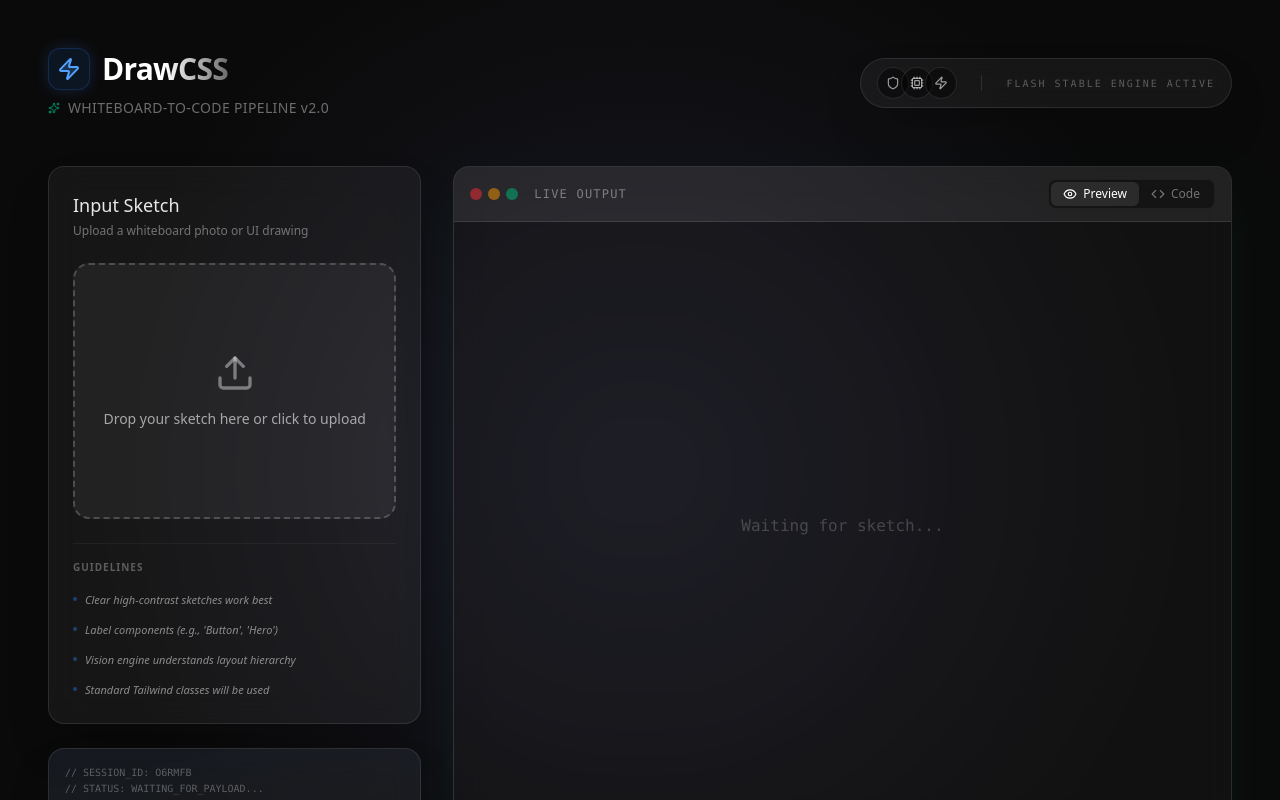
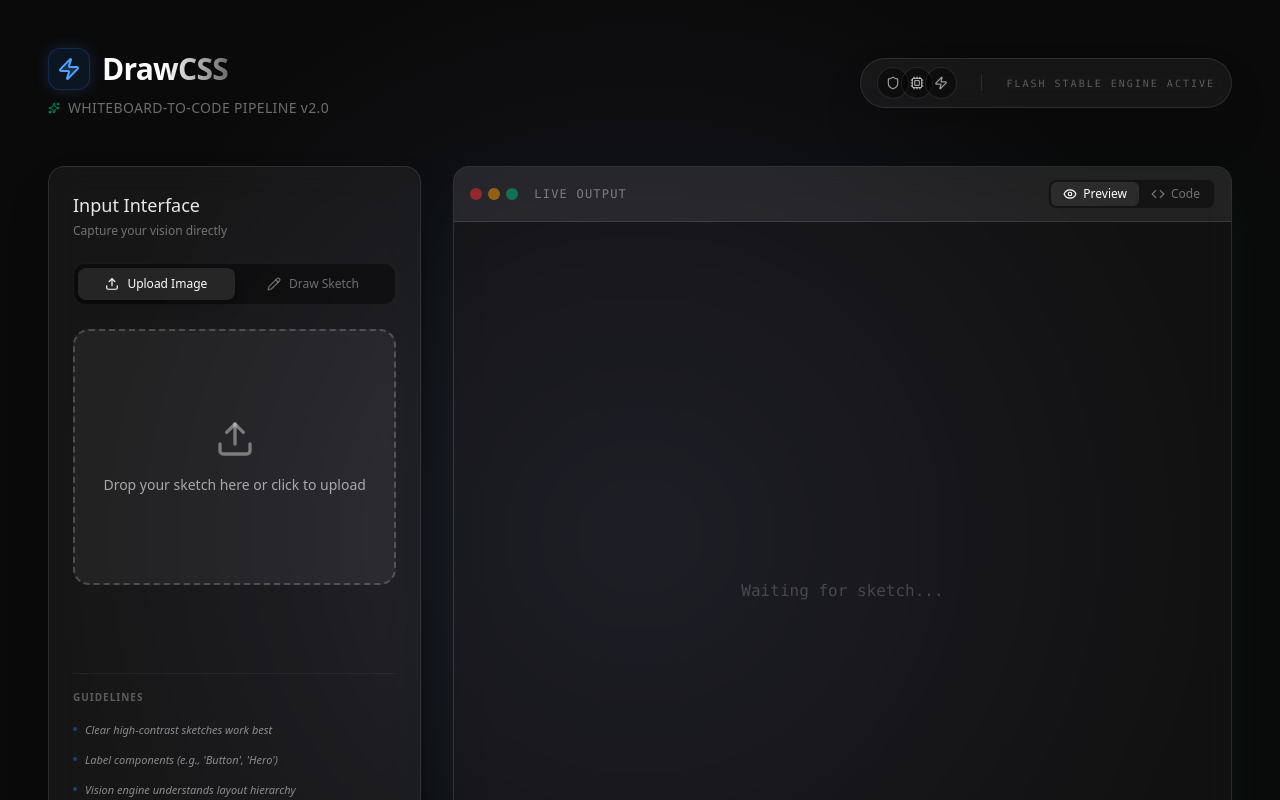
Before and after one commit to usoy410/DrawCSS, a Next.js app: page / in a window 1280 px wide. Shown: the top 800 px of the page. Built offline with nearby package versions, Linux system fonts and the light colour scheme; no server answers.

Commit message:
added drawing input only draw for now

```diff
--- a/app/page.tsx
+++ b/app/page.tsx
@@ -2,18 +2,21 @@
 
 import { useState } from "react";
 import { Dropzone } from "@/components/Dropzone";
+import { Canvas } from "@/components/Canvas";
 import { Preview } from "@/components/Preview";
 import { processImageToCode } from "./actions";
-import { Sparkles, Zap, Shield, Cpu } from "lucide-react";
+import { Sparkles, Zap, Shield, Cpu, Upload, Pencil } from "lucide-react";
+import { cn } from "@/lib/utils";
 
 export default function Home() {
   const [code, setCode] = useState("");
   const [loading, setLoading] = useState(false);
   const [error, setError] = useState<string | null>(null);
+  const [inputMode, setInputMode] = useState<"upload" | "draw">("upload");
 
-  const handleUpload = async (base64: string) => {
+  const handleProcess = async (base64: string) => {
     if (!base64) {
-      setCode("");
+      if (inputMode === "upload") setCode("");
       return;
     }
 
@@ -72,11 +75,41 @@ export default function Home() {
         <div className="lg:col-span-4 space-y-6">
           <div className="glass-card flex flex-col gap-6 h-fit">
             <div className="flex flex-col gap-1">
-              <h2 className="text-lg font-medium text-white/90">Input Sketch</h2>
-              <p className="text-xs text-white/40">Upload a whiteboard photo or UI drawing</p>
+              <h2 className="text-lg font-medium text-white/90">Input Interface</h2>
+              <p className="text-xs text-white/40">Capture your vision directly</p>
             </div>
 
-            <Dropzone onImageUpload={handleUpload} className="w-full" />
+            {/* Mode Toggle */}
+            <div className="flex p-1 bg-black/40 rounded-xl border border-white/5">
+              <button
+                onClick={() => { setInputMode("upload"); setCode(""); setError(null); }}
+                className={cn(
+                  "flex-1 flex items-center justify-center gap-2 py-2 rounded-lg text-xs font-medium transition-all",
+                  inputMode === "upload" ? "bg-white/10 text-white shadow-lg" : "text-white/40 hover:text-white/60"
+                )}
+              >
+                <Upload className="w-3.5 h-3.5" />
+                Upload Image
+              </button>
+              <button
+                onClick={() => { setInputMode("draw"); setCode(""); setError(null); }}
+                className={cn(
+                  "flex-1 flex items-center justify-center gap-2 py-2 rounded-lg text-xs font-medium transition-all",
+                  inputMode === "draw" ? "bg-white/10 text-white shadow-lg" : "text-white/40 hover:text-white/60"
+                )}
+              >
+                <Pencil className="w-3.5 h-3.5" />
+                Draw Sketch
+              </button>
+            </div>
+
+            <div className="min-h-[320px]">
+              {inputMode === "upload" ? (
+                <Dropzone onImageUpload={handleProcess} className="w-full" />
+              ) : (
+                <Canvas onSubmit={handleProcess} loading={loading} className="w-full" />
+              )}
+            </div>
 
             {error && (
               <div className="p-3 rounded-xl bg-red-500/10 border border-red-500/20 text-red-400 text-xs text-center animate-in fade-in slide-in-from-top-1">
@@ -88,7 +121,7 @@ export default function Home() {
               <h3 className="text-[10px] uppercase font-bold tracking-widest text-white/30">Guidelines</h3>
               <ul className="space-y-3">
                 {[
-                  "Clear high-contrast sketches work best",
+                  inputMode === "upload" ? "Clear high-contrast sketches work best" : "Draw clearly with visible boundaries",
                   "Label components (e.g., 'Button', 'Hero')",
                   "Vision engine understands layout hierarchy",
                   "Standard Tailwind classes will be used"
@@ -111,6 +144,7 @@ export default function Home() {
           </div>
         </div>
 
+
         {/* Main Content / Preview */}
         <div className="lg:col-span-8 flex flex-col h-full">
           <Preview code={code} loading={loading} />
--- /dev/null
+++ b/components/Canvas.tsx
@@ -0,0 +1,184 @@
+"use client";
+
+import React, { useRef, useState, useEffect, useCallback } from "react";
+import { Eraser, RotateCcw, Send, Pencil } from "lucide-react";
+import { cn } from "@/lib/utils";
+
+interface CanvasProps {
+    onSubmit: (base64: string) => void;
+    loading?: boolean;
+    className?: string;
+}
+
+export function Canvas({ onSubmit, loading, className }: CanvasProps) {
+    const canvasRef = useRef<HTMLCanvasElement>(null);
+    const [isDrawing, setIsDrawing] = useState(false);
+    const [hasContent, setHasContent] = useState(false);
+
+    // Initialize canvas with correct dimensions and smoothing
+    useEffect(() => {
+        const canvas = canvasRef.current;
+        if (!canvas) return;
+
+        const ctx = canvas.getContext("2d");
+        if (!ctx) return;
+
+        // Handle resizing - maintain canvas content
+        const resizeCanvas = () => {
+            const parent = canvas.parentElement;
+            if (!parent) return;
+
+            const tempImage = canvas.toDataURL();
+            canvas.width = parent.clientWidth;
+            canvas.height = 320; // Fixed height for consistency
+
+            // Redraw after resize
+            const img = new Image();
+            img.onload = () => {
+                ctx.drawImage(img, 0, 0);
+                // Setup drawing style
+                ctx.strokeStyle = "white";
+                ctx.lineWidth = 3;
+                ctx.lineCap = "round";
+                ctx.lineJoin = "round";
+            };
+            img.src = tempImage;
+        };
+
+        resizeCanvas();
+        window.addEventListener("resize", resizeCanvas);
+
+        // Initial setup
+        ctx.strokeStyle = "white";
+        ctx.lineWidth = 3;
+        ctx.lineCap = "round";
+        ctx.lineJoin = "round";
+
+        return () => window.removeEventListener("resize", resizeCanvas);
+    }, []);
+
+    const getCoordinates = (e: React.MouseEvent | React.TouchEvent | MouseEvent) => {
+        const canvas = canvasRef.current;
+        if (!canvas) return { x: 0, y: 0 };
+
+        const rect = canvas.getBoundingClientRect();
+        const clientX = "touches" in e ? e.touches[0].clientX : (e as MouseEvent).clientX;
+        const clientY = "touches" in e ? e.touches[0].clientY : (e as MouseEvent).clientY;
+
+        return {
+            x: clientX - rect.left,
+            y: clientY - rect.top,
+        };
+    };
+
+    const startDrawing = (e: React.MouseEvent | React.TouchEvent) => {
+        const { x, y } = getCoordinates(e);
+        const ctx = canvasRef.current?.getContext("2d");
+        if (!ctx) return;
+
+        ctx.beginPath();
+        ctx.moveTo(x, y);
+        setIsDrawing(true);
+    };
+
+    const draw = (e: React.MouseEvent | React.TouchEvent) => {
+        if (!isDrawing) return;
+        const { x, y } = getCoordinates(e);
+        const ctx = canvasRef.current?.getContext("2d");
+        if (!ctx) return;
+
+        ctx.lineTo(x, y);
+        ctx.stroke();
+        setHasContent(true);
+    };
+
+    const stopDrawing = () => {
+        setIsDrawing(false);
+    };
+
+    const clear = () => {
+        const canvas = canvasRef.current;
+        const ctx = canvas?.getContext("2d");
+        if (ctx && canvas) {
+            ctx.clearRect(0, 0, canvas.width, canvas.height);
+            setHasContent(false);
+        }
+    };
+
+    const submit = () => {
+        const canvas = canvasRef.current;
+        if (!canvas || !hasContent) return;
+
+        // Create a temporary canvas to add a dark background for the Vision API
+        const tempCanvas = document.createElement("canvas");
+        tempCanvas.width = canvas.width;
+        tempCanvas.height = canvas.height;
+        const tempCtx = tempCanvas.getContext("2d");
+        if (!tempCtx) return;
+
+        // Background
+        tempCtx.fillStyle = "#0a0a0a";
+        tempCtx.fillRect(0, 0, tempCanvas.width, tempCanvas.height);
+
+        // Draw the drawing on top
+        tempCtx.drawImage(canvas, 0, 0);
+
+        const base64 = tempCanvas.toDataURL("image/png");
+        onSubmit(base64);
+    };
+
+    return (
+        <div className={cn("flex flex-col gap-4", className)}>
+            <div className="relative glass rounded-2xl overflow-hidden border border-white/10 bg-black/40 touch-none">
+                <canvas
+                    ref={canvasRef}
+                    onMouseDown={startDrawing}
+                    onMouseMove={draw}
+                    onMouseUp={stopDrawing}
+                    onMouseLeave={stopDrawing}
+                    onTouchStart={startDrawing}
+                    onTouchMove={draw}
+                    onTouchEnd={stopDrawing}
+                    className="w-full h-[320px] cursor-crosshair"
+                />
+
+                <div className="absolute top-4 right-4 flex gap-2">
+                    <button
+                        onClick={clear}
+                        className="p-2 glass hover:bg-white/10 rounded-xl border border-white/10 text-white/40 hover:text-white/60 transition-all shadow-lg"
+                        title="Clear"
+                    >
+                        <RotateCcw className="w-4 h-4" />
+                    </button>
+                </div>
+
+                {!hasContent && (
+                    <div className="absolute inset-0 flex items-center justify-center pointer-events-none opacity-20 flex-col gap-2">
+                        <Pencil className="w-8 h-8" />
+                        <span className="text-xs uppercase tracking-widest font-mono">Sketch your UI here</span>
+                    </div>
+                )}
+            </div>
+
+            <button
+                onClick={submit}
+                disabled={!hasContent || loading}
+                className={cn(
+                    "w-full flex items-center justify-center gap-2 py-3 rounded-2xl font-medium transition-all duration-300 shadow-xl border",
+                    hasContent && !loading
+                        ? "bg-blue-600 border-blue-400/30 text-white hover:bg-blue-500 scale-[1.02] active:scale-[0.98]"
+                        : "bg-white/5 border-white/10 text-white/20 cursor-not-allowed"
+                )}
+            >
+                {loading ? (
+                    <div className="w-5 h-5 border-2 border-white/30 border-t-white rounded-full animate-spin" />
+                ) : (
+                    <>
+                        <Send className="w-4 h-4" />
+                        Generate Code from Whiteboard
+                    </>
+                )}
+            </button>
+        </div>
+    );
+}
```
